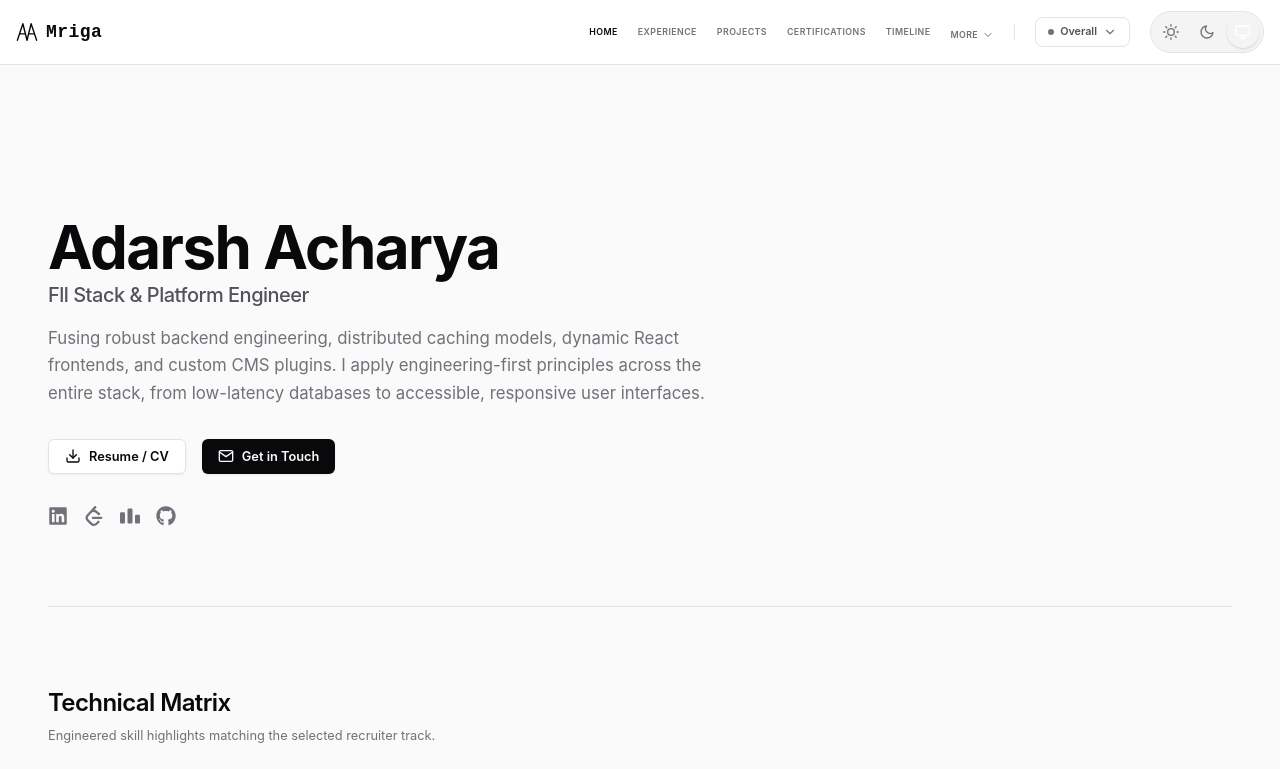
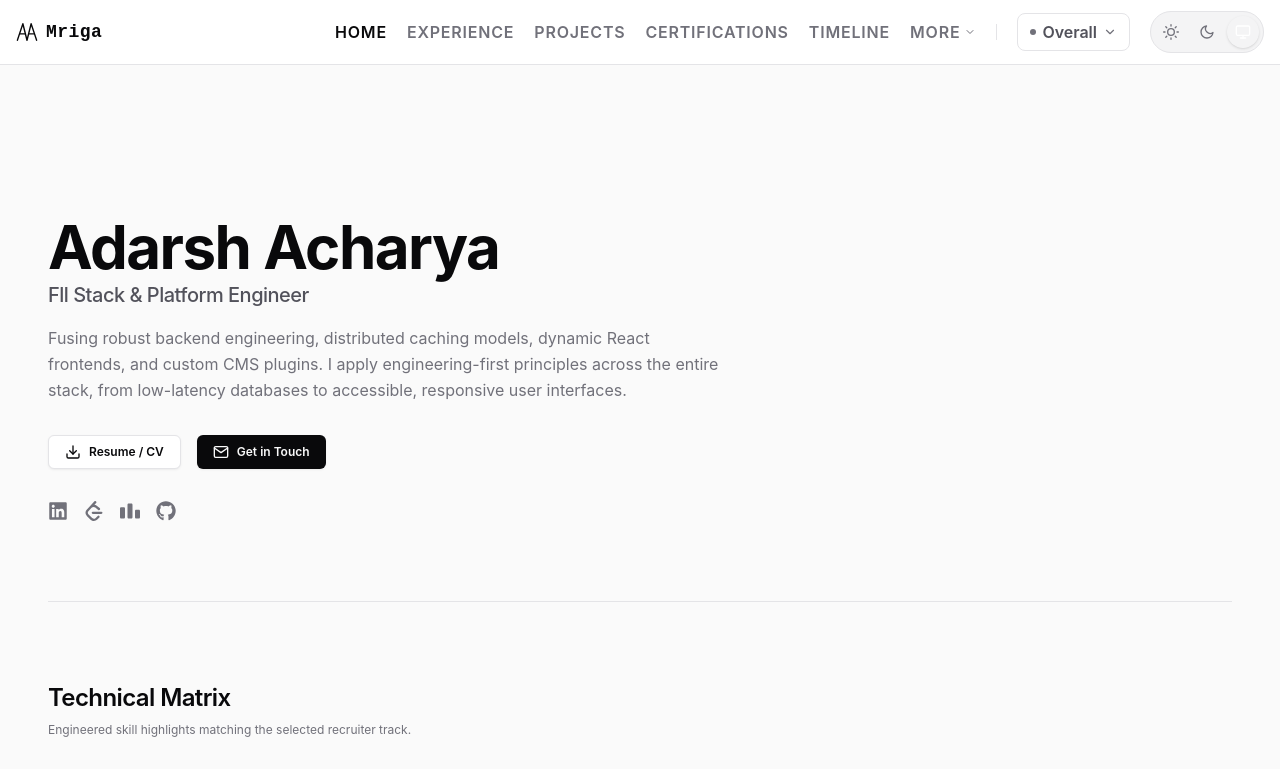
Before and after one commit to adarshacharya18/adarsh-portfolio, a React (Vite) app: page / in a window 1280 px wide. Shown: the top 769 px of the page. Built offline with nearby package versions, Linux system fonts and the light colour scheme.

Commit message:
Revert "fix: relatively increase body text sizes in theme scale config"
This reverts commit 79c7a0ec43881408b1d33a2e92fee43edde4a123.

```diff
--- a/src/index.css
+++ b/src/index.css
@@ -23,12 +23,6 @@
   --font-display: 'Inter', system-ui, sans-serif;
   --font-sans: 'Inter', system-ui, sans-serif;
   --font-mono: 'Fira Code', monospace;
-
-  --text-3xs: 0.55rem;
-  --text-2xs: 0.675rem;
-  --text-xs: 0.8rem;
-  --text-sm: 0.925rem;
-  --text-base: 1.05rem;
 
   --shadow-soft: 0 1px 3px 0 rgba(0, 0, 0, 0.05), 0 1px 2px -1px rgba(0, 0, 0, 0.05);
   --shadow-medium: 0 4px 6px -1px rgba(0, 0, 0, 0.07), 0 2px 4px -2px rgba(0, 0, 0, 0.07);
```
Also changed, not shown: 1 other file (tests, documents, lock files or other folders).
